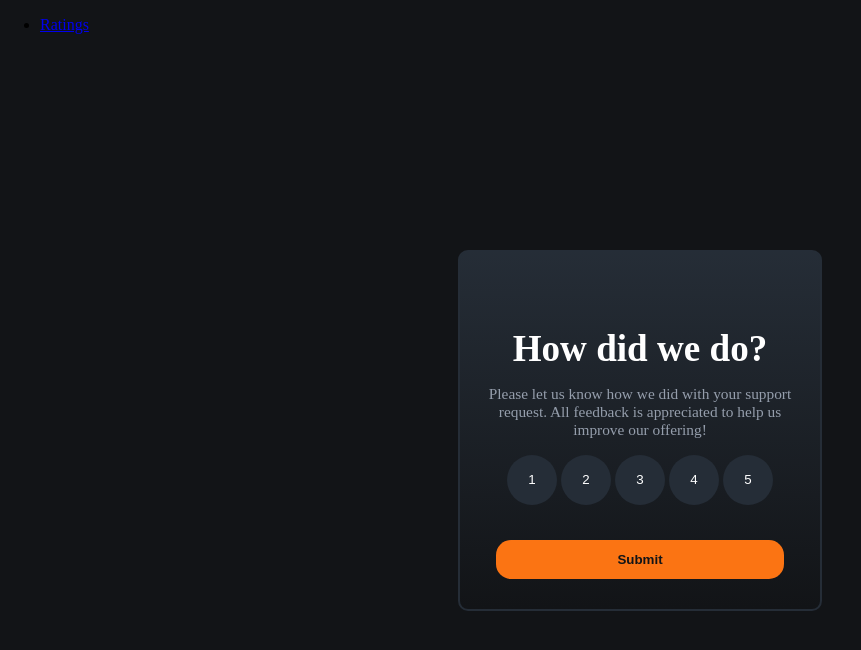
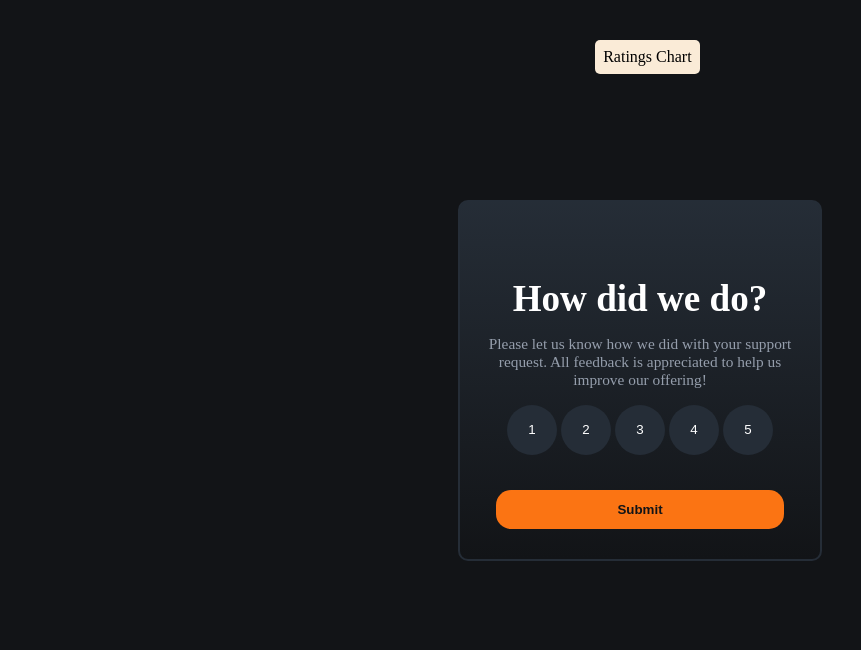
Before and after one commit to SiahBatterson/frontend-mentor-rating, a website built with Parcel: page index.html in a window 1280 px wide. Shown: the whole page, without its empty margins (0-861 px from the left). Built offline with nearby package versions, Linux system fonts and the light colour scheme; a web font is replaced by a local one.

Commit message:
feature added and finished project

```diff
--- a/index.html
+++ b/index.html
@@ -19,9 +19,7 @@
   </head>
   <body>
     <nav>
-      <ul>
-        <li><a href="chart.html">Ratings</a></li>
-      </ul>
+      <a href="chart.html">Ratings Chart</a>
     </nav>
     <div class="flex-container">
       <!-- Rating state start -->
--- a/styles.css
+++ b/styles.css
@@ -10,6 +10,34 @@ body {
   padding: 0;
   box-sizing: border-box;
   background-color: hsl(216, 12%, 8%);
+}
+
+a {
+  color: black;
+  text-decoration: none;
+}
+
+a:hover {
+  transition-duration: 0.1s;
+  color: black;
+  text-decoration: underline;
+  list-style: none;
+}
+
+nav {
+  color: black;
+  border-radius: 5px;
+  position: absolute;
+  top: 5%;
+  left: 46.5%;
+  background-color: antiquewhite;
+  padding: 8px;
+}
+
+nav:hover {
+  background-color: bisque;
+  transition-duration: 0.2s;
+  border-radius: 3px;
 }
 
 button:focus {
@@ -91,16 +119,19 @@ p {
 }
 
 .rating-button:hover {
+  transition-duration: 0.2s;
   background-color: hsl(25, 97%, 53%);
   color: black;
 }
 
 .Submit:hover {
+  transition-duration: 0.2s;
   background-color: hsl(0, 0%, 100%);
   color: black;
 }
 
 .rating-button.active {
+  transition-duration: 0.5s;
   background-color: hsl(0, 0%, 100%);
   color: black;
 }
```
Also changed, not shown: README.md (renamed from README-template.md).
